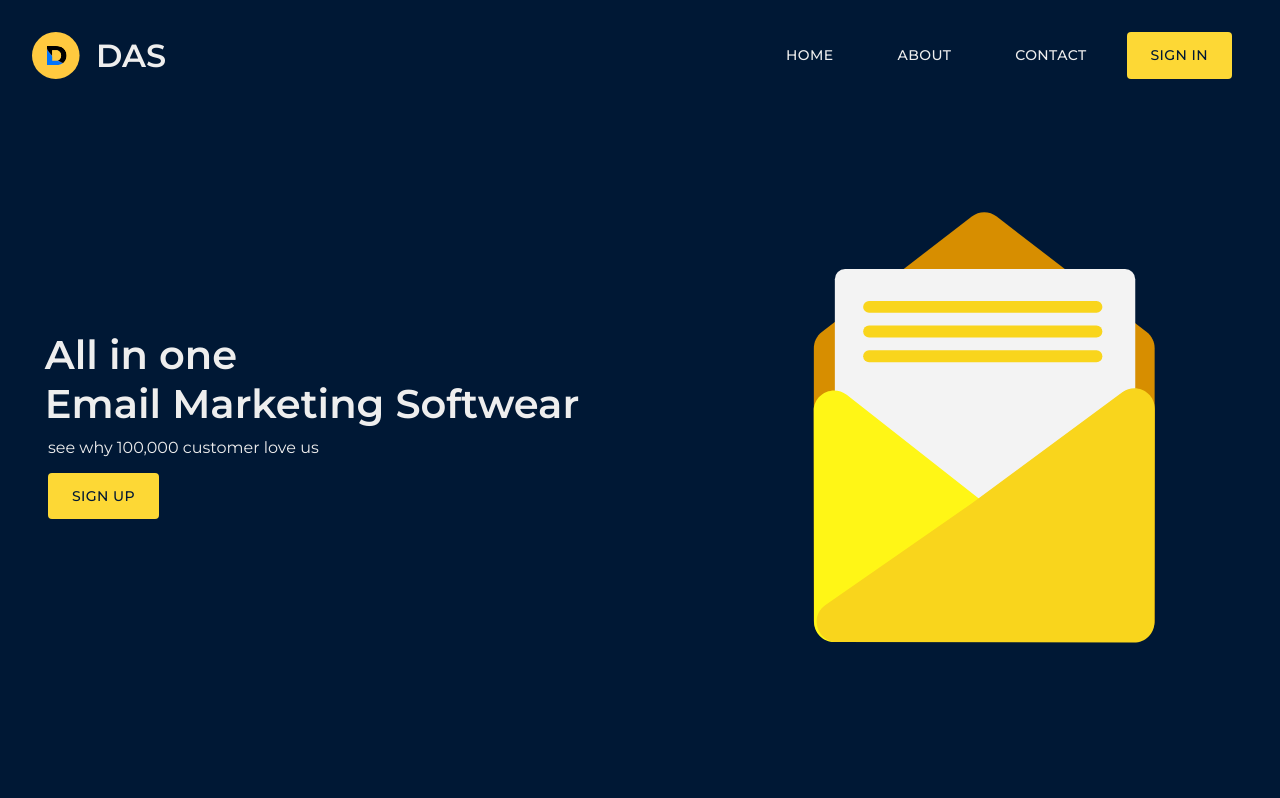
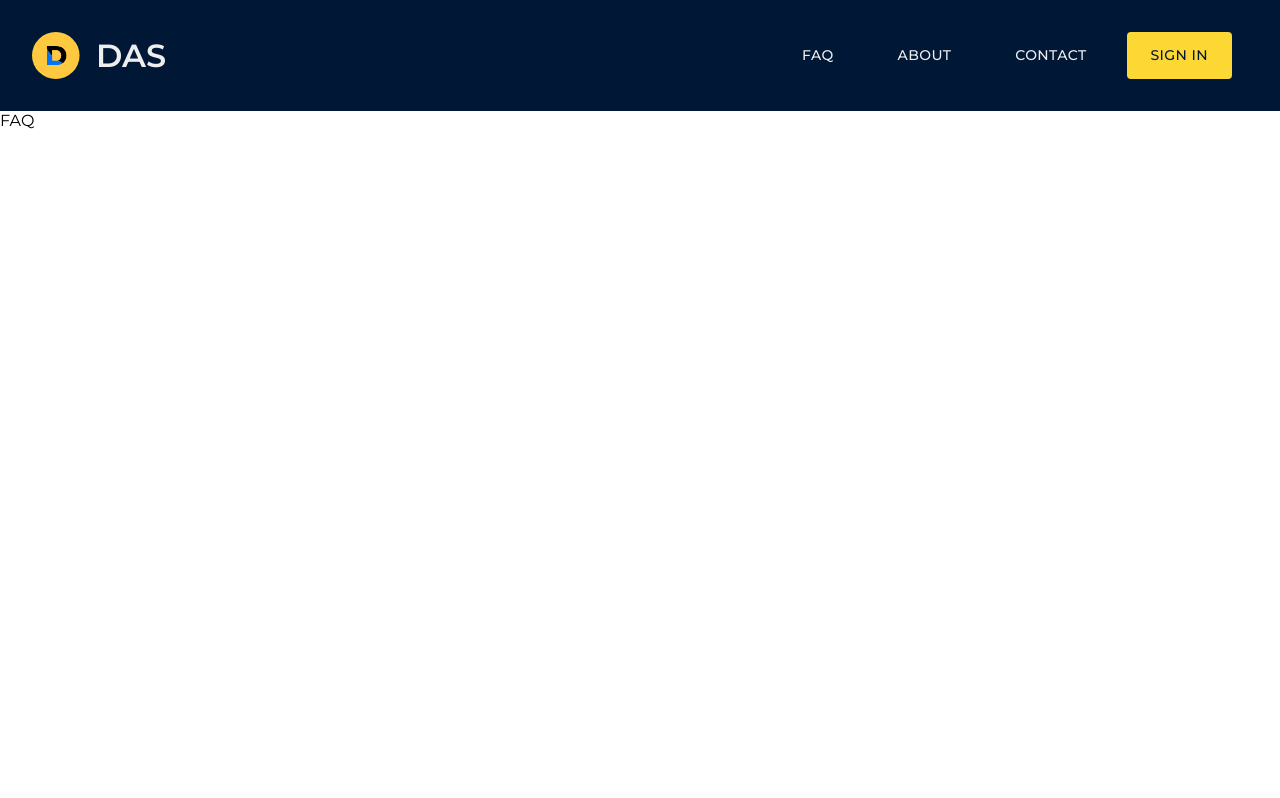
Before and after one commit to LayanJay/Email-Marketing-website, a React (Create React App) app: page /FAQ in a window 1280 px wide. Shown: the top 798 px of the page. Built offline with nearby package versions, Linux system fonts and the light colour scheme.

Commit message:
React browser routers added

```diff
--- a/package.json
+++ b/package.json
@@ -10,6 +10,7 @@
     "@testing-library/user-event": "^12.2.2",
     "react": "^17.0.1",
     "react-dom": "^17.0.1",
+    "react-router-dom": "^5.2.0",
     "react-scripts": "4.0.0",
     "web-vitals": "^0.2.4"
   },
--- a/src/App.css
+++ b/src/App.css
@@ -18,3 +18,7 @@
   min-height: 100vh;
   width: 100%;
 }
+
+.link {
+  text-decoration: none;
+}
--- a/src/App.js
+++ b/src/App.js
@@ -1,15 +1,24 @@
 import React from "react";
+import { Switch, Route } from "react-router-dom";
 import "./App.css";
-import Header from "./Components/Header/Header";
-import Content from "./Components/Page_Content/Content";
-import SignupForm from "./Components/SignupForm/SignupForm";
+import Navbar from "./Components/Navbar/Navbar";
+import Contact from "./Components/Contact/Contact";
+import About from "./Components/About/About";
+import SigninForm from "./Components/SigninForm/SigninForm";
+import FAQ from "./Components/FAQ/FAQ";
+import Home from "./Home";
 
 function App() {
   return (
     <div className="app">
-      <Header />
-      <SignupForm />
-      <Content />
+      <Navbar />
+      <Switch>
+        <Route path="/" exact component={Home} />
+        <Route path="/FAQ" exact component={FAQ} />
+        <Route path="/About" exact component={About} />
+        <Route path="/Contact" exact component={Contact} />
+        <Route path="/SigninForm" exact component={SigninForm} />
+      </Switch>
     </div>
   );
 }
--- /dev/null
+++ b/src/Components/About/About.jsx
@@ -0,0 +1,7 @@
+import React from "react";
+
+function About() {
+  return <div>hello</div>;
+}
+
+export default About;
--- /dev/null
+++ b/src/Components/Contact/Contact.jsx
@@ -0,0 +1,7 @@
+import React from "react";
+
+function Contact() {
+  return <div>hi</div>;
+}
+
+export default Contact;
--- /dev/null
+++ b/src/Components/FAQ/FAQ.jsx
@@ -0,0 +1,7 @@
+import React from "react";
+
+function FAQ() {
+  return <div>FAQ</div>;
+}
+
+export default FAQ;
--- a/src/Components/Header/Header.js
+++ b/src/Components/Header/Header.js
@@ -1,13 +1,11 @@
 import { Button, Fade, Grid } from "@material-ui/core";
 import React from "react";
-import Navbar from "../Navbar/Navbar";
 import "./Header.css";
 import mail from "../../Assets/mail.svg";
 
 function Header() {
   return (
     <div className="header" id="header">
-      <Navbar />
       <Fade in={true} {...{ timeout: 1000 }}>
         <Grid md container>
           <Grid container md sm={12} xs={12} className="header__title-paper">
--- a/src/Components/Navbar/Navbar.css
+++ b/src/Components/Navbar/Navbar.css
@@ -1,3 +1,11 @@
+.nav__grid{
+  background-color: #001835;
+  position: -webkit-sticky;
+  position: sticky;
+  top: 0;
+  z-index: 1;
+}
+
 .nav{
     display: flex;
     justify-content: space-between;
--- a/src/Components/Navbar/Navbar.js
+++ b/src/Components/Navbar/Navbar.js
@@ -10,6 +10,7 @@ import {
   makeStyles,
 } from "@material-ui/core";
 import React, { useState } from "react";
+import { Link } from "react-router-dom";
 import clsx from "clsx";
 import menu from "../../Assets/menu.svg";
 import logo from "../../Assets/logo.svg";
@@ -50,14 +51,17 @@ function Navbar() {
       onKeyDown={toggleDrawer("right", false)}
     >
       <List>
-        {["Home", "About", "Contact"].map((text, index) => (
+        {["FAQ", "About", "Contact"].map((text, index) => (
+          <Link to={`/${text}`} className="link" style={{ color: "#fff" }}>
             <ListItem button key={text}>
               <ListItemText primary={text} />
             </ListItem>
+          </Link>
         ))}
       </List>
       <Divider />
       <List>
+        <Link to="/SigninForm" className="link" style={{ color: "#001835" }}>
           <ListItem
             style={{ backgroundColor: "#fdd835", color: "#001835" }}
             button
@@ -65,19 +69,24 @@ function Navbar() {
           >
             <ListItemText primary="Sign in" />
           </ListItem>
+        </Link>
       </List>
     </div>
   );
 
   return (
-    <Grid container md>
+    <Grid container md className="nav__grid">
       <Grid sm xs className="nav">
+        <Link to="/" className="link">
           <div className="nav__logo-div">
             <img src={logo} alt="logo" style={{ width: "3rem" }} />
             <div className="nav__title">DAS</div>
           </div>
+        </Link>
+
         <div className="nav__links">
           <div className="nav__btns">
+            <Link to="/FAQ" className="link" style={{ color: "#fff" }}>
               <Button
                 style={{
                   color: "#eee",
@@ -85,8 +94,10 @@ function Navbar() {
                   padding: "0.7rem 1.5rem",
                 }}
               >
-              Home
+                FAQ
               </Button>
+            </Link>
+            <Link to="/About" className="link" style={{ color: "#fff" }}>
               <Button
                 style={{
                   color: "#eee",
@@ -96,6 +107,8 @@ function Navbar() {
               >
                 About
               </Button>
+            </Link>
+            <Link to="/Contact" className="link" style={{ color: "#fff" }}>
               <Button
                 style={{
                   color: "#eee",
@@ -105,6 +118,12 @@ function Navbar() {
               >
                 Contact
               </Button>
+            </Link>
+            <Link
+              to="/SigninForm"
+              className="link"
+              style={{ color: "#001835" }}
+            >
               <Button
                 style={{
                   backgroundColor: "#fdd835",
@@ -115,6 +134,7 @@ function Navbar() {
               >
                 Sign in
               </Button>
+            </Link>
           </div>
           <div className="nav__menu">
             <IconButton onClick={toggleDrawer("right", true)} color="primary">
--- /dev/null
+++ b/src/Components/SigninForm/SigninForm.jsx
@@ -0,0 +1,7 @@
+import React from "react";
+
+function SigninForm() {
+  return <div>signin</div>;
+}
+
+export default SigninForm;
--- /dev/null
+++ b/src/Home.jsx
@@ -0,0 +1,16 @@
+import React from "react";
+import Header from "./Components/Header/Header";
+import Content from "./Components/Page_Content/Content";
+import SignupForm from "./Components/SignupForm/SignupForm";
+
+function Home() {
+  return (
+    <div>
+      <Header />
+      <SignupForm />
+      <Content />
+    </div>
+  );
+}
+
+export default Home;
--- a/src/index.js
+++ b/src/index.js
@@ -1,10 +1,13 @@
+import { BrowserRouter as Router } from "react-router-dom";
 import React from "react";
 import ReactDOM from "react-dom";
 import App from "./App";
 
 ReactDOM.render(
   <React.StrictMode>
-    <App />
+    <Router>
+      <App />
+    </Router>
   </React.StrictMode>,
   document.getElementById("root")
 );
```
Also changed, not shown: 2 other files (tests, documents, lock files or other folders). Lines whose indentation alone changed are shown as unchanged.
